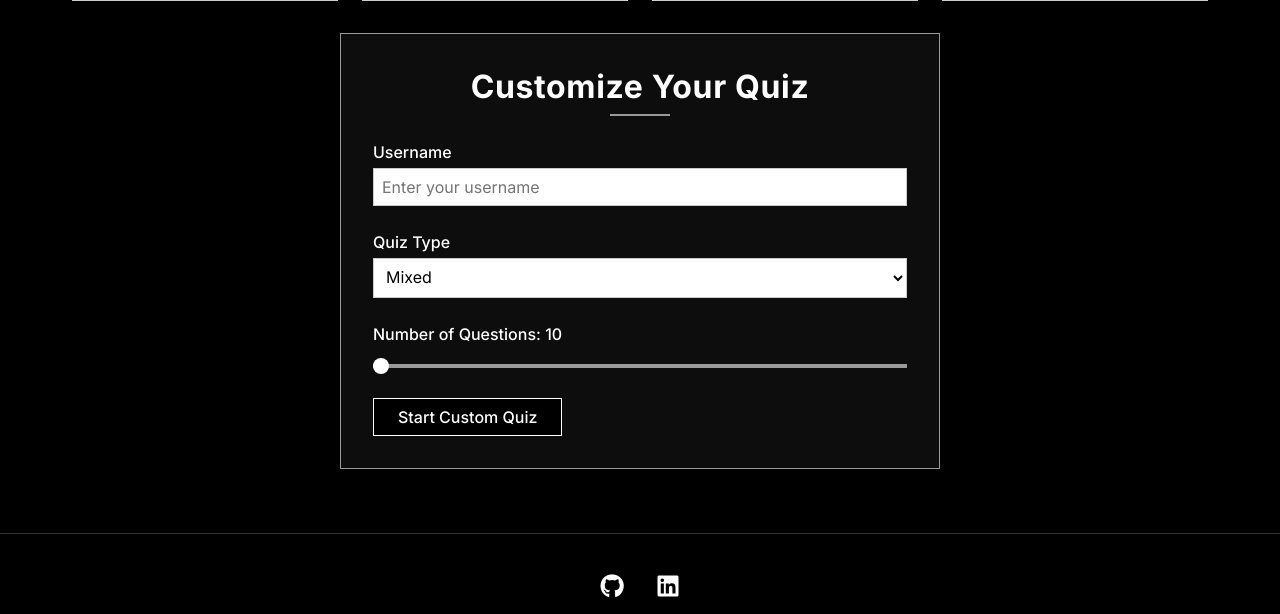
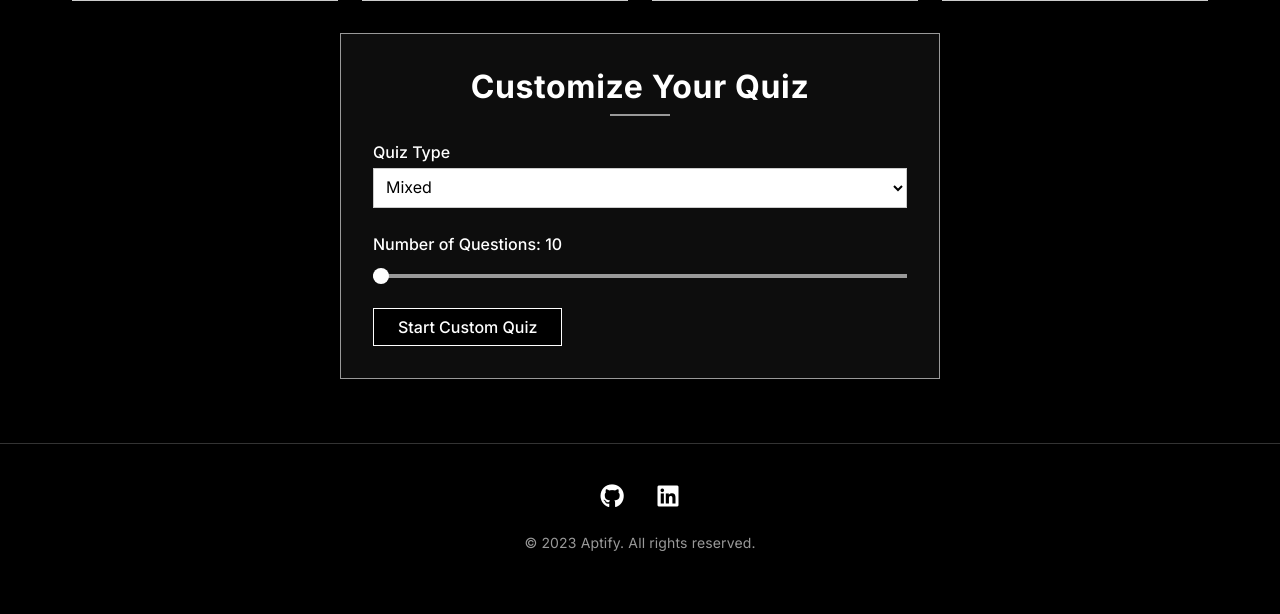
Before and after one commit to kamleshp214/aptify, a Flask app: page /practice in a window 1280 px wide. Shown: the part 451-1065 px from the top of the page. After the commit the page ends 1002 px from the top, so only its background shows below. Run offline with Flask 3, Linux system fonts and the light colour scheme; some libraries are stand-ins or nearby versions.

Commit message:
Ensure users always set their name before starting a practice aptitude test
Refactor quiz.js to always show the username modal and remove username input from practice.html.

Replit-Commit-Author: Agent
Replit-Commit-Session-Id: 45b65b95-5b47-4d58-9452-7a98e75b79d7
Replit-Commit-Screenshot-Url: https://storage.googleapis.com/screenshot-production-us-central1/f7a0020b-6f54-404d-a5ba-f9add47a9a29/5af09570-3034-42d1-bbdf-0d22fef09a95.jpg

```diff
--- a/templates/practice.html
+++ b/templates/practice.html
@@ -57,11 +57,7 @@
 <section class="custom-quiz">
     <h2 class="section-title">Customize Your Quiz</h2>
     <div class="custom-quiz-container">
-        <div class="form-group">
-            <label for="username">Username</label>
-            <input type="text" id="username" name="username" placeholder="Enter your username" maxlength="20" pattern="[a-zA-Z0-9_]+" required>
-            <div class="error-message" id="usernameError"></div>
-        </div>
+
 
         <div class="form-group">
             <label for="quizType">Quiz Type</label>
@@ -86,12 +82,6 @@
 {% block scripts %}
 <script>
 document.addEventListener('DOMContentLoaded', function() {
-    // Load saved username from localStorage
-    const savedUsername = localStorage.getItem('aptify_username');
-    if (savedUsername) {
-        document.getElementById('username').value = savedUsername;
-    }
-
     // Update question count display when slider changes
     const questionCountSlider = document.getElementById('questionCount');
     const questionCountValue = document.getElementById('questionCountValue');
@@ -102,32 +92,8 @@ document.addEventListener('DOMContentLoaded', function() {
 
     // Handle custom quiz start
     document.getElementById('startCustomQuiz').addEventListener('click', function() {
-        const username = document.getElementById('username').value.trim();
         const quizType = document.getElementById('quizType').value;
         const questionCount = document.getElementById('questionCount').value;
-        const usernameError = document.getElementById('usernameError');
-
-        // Validate username
-        if (!username) {
-            usernameError.textContent = 'Username is required';
-            return;
-        }
-
-        if (username.length < 3 || username.length > 20) {
-            usernameError.textContent = 'Username must be 3-20 characters';
-            return;
-        }
-
-        if (!/^[a-zA-Z0-9_]+$/.test(username)) {
-            usernameError.textContent = 'Username must contain only letters, numbers, and underscores';
-            return;
-        }
-
-        // Clear error message if validation passes
-        usernameError.textContent = '';
-
-        // Save username to localStorage
-        localStorage.setItem('aptify_username', username);
 
         // Save quiz settings to localStorage
         localStorage.setItem('aptify_quiz_type', quizType);
```
Also changed, not shown: static/js/quiz.js (+7 -6 lines).
